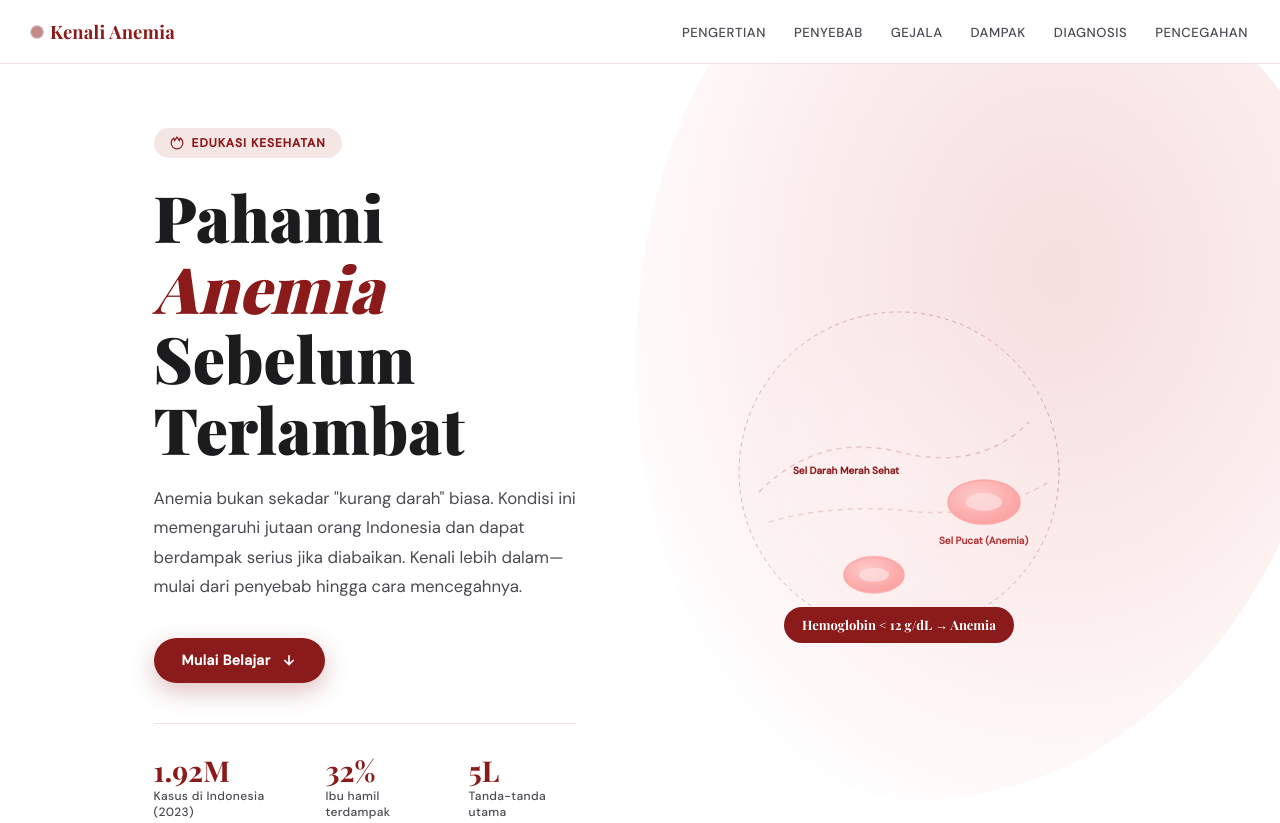
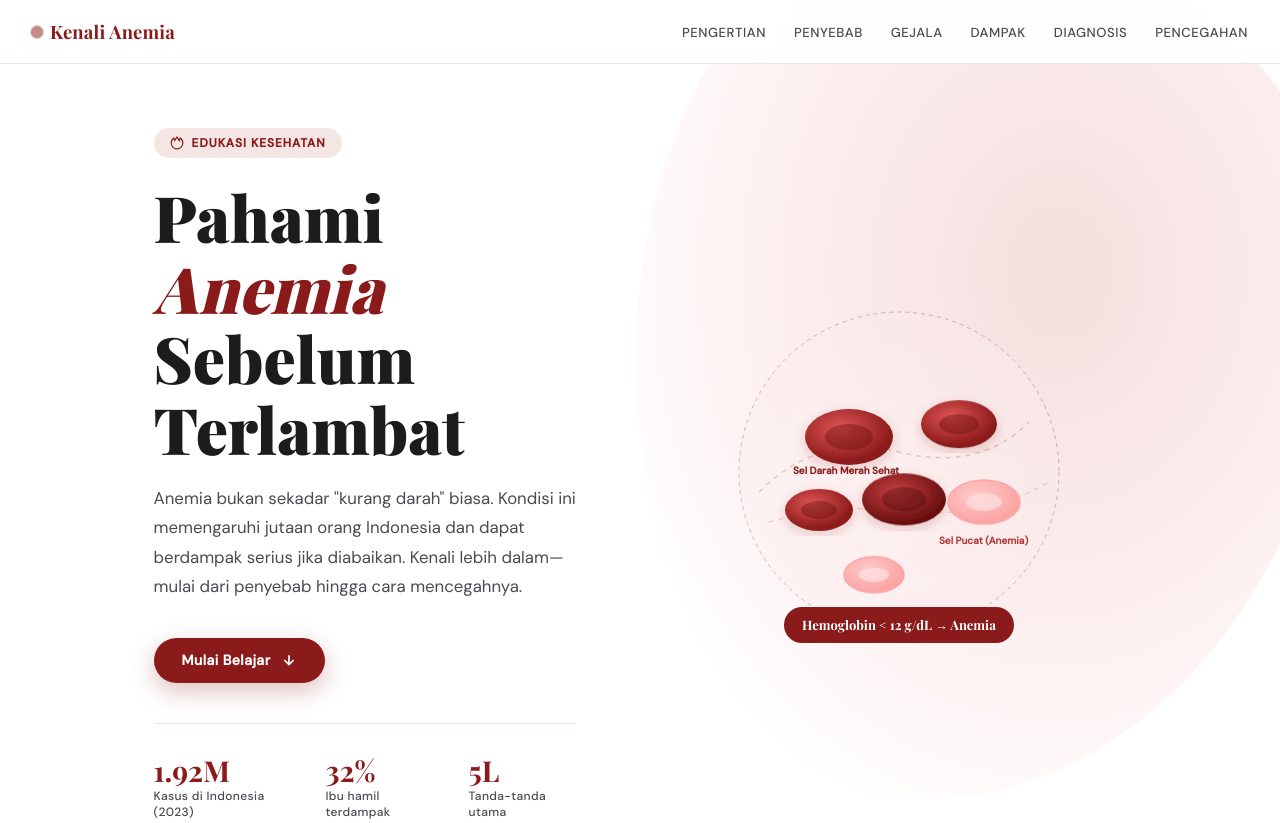
Before and after one commit to IPMan994/anemia, a plain HTML site: page index.html in a window 1280 px wide. Shown: the top 823 px of the page. Drawn offline with nearby package versions, Linux system fonts and the light colour scheme; a web font is replaced by a local one.

Commit message:
first commit

```diff
--- a/index.html
+++ b/index.html
@@ -1060,7 +1060,7 @@
               <stop offset="100%" stop-color="#FCA5A5"/>
             </radialGradient>
             <filter id="shadow">
-              <!-- <feDropShadow dx="0" dy="4" stdDeviation="6" flood-color="#8B1A1A" flood-opacity="0.2"/> -->
+              <feDropShadow dx="0" dy="4" stdDeviation="6" flood-color="#8B1A1A" flood-opacity="0.2"/>
             </filter>
           </defs>
           <!-- BG circle -->
```
